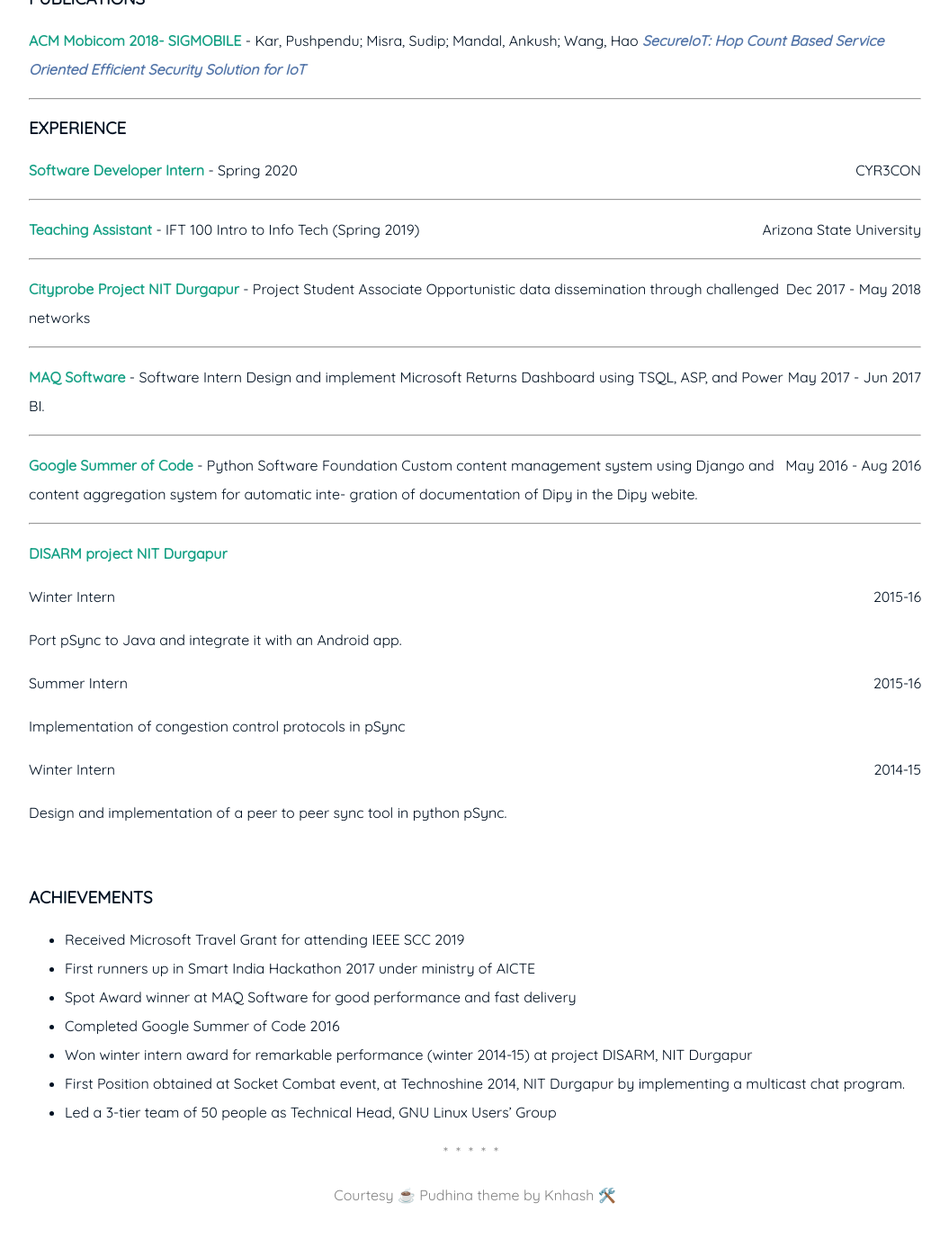
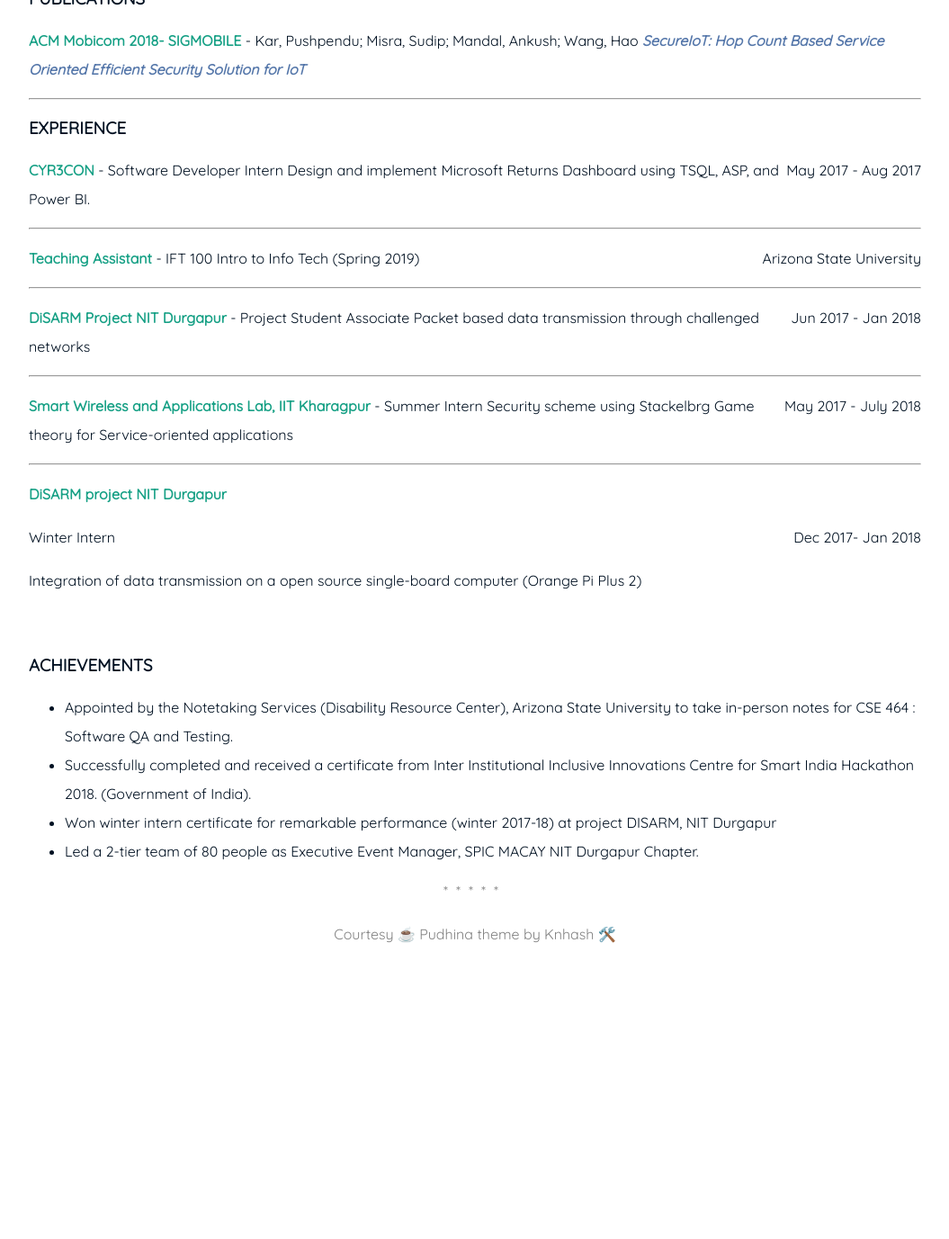
Before and after one commit to Ankush1529/Ankush1529.github.io, a Jekyll site: the page built from index.md, in a window 1280 px wide and 1400 px high, scrolled down 1292 px. Shown: the top 1377 px of the window at 90% size, without its empty margins (112-1167 px from the left). Built offline with Jekyll 4.4.1, drawn with Linux system fonts in a browser that asks for light colours; after the commit the page ends 2402 px from its top, so only the background shows below that.

Commit message:
changed index.md

```diff
--- a/index.md
+++ b/index.md
@@ -10,7 +10,7 @@ sitemap:
 
 <div id="describe-text">
     <p>My current areas of interest are software development, cyber security, computer networks.</p>
-	<p><strong><a target="_blank" href="https://scholar.google.co.in/citations?user=5kBZSVkAAAAJ&hl=en">Google Scholar</a>|<a target="_blank" href="https://github.com/ghoshbishakh">GitHub</a></strong></p>
+	<p><strong><a target="_blank" href="https://scholar.google.co.in/citations?user=5kBZSVkAAAAJ&hl=en">Google Scholar</a>|<a target="_blank" href="https://github.com/Ankush1529">GitHub</a></strong></p>
 </div>
 
 <span style="float: right; "><a href="{{ '/assets/resume.pdf' | prepend: site.baseurl }}"><strong>> Download as PDF</strong></a> </span>
@@ -55,42 +55,27 @@ Ramkrishna Mission Vidyalaya, Narendrapur <span style="float: right; ">90%</span
 
 ### EXPERIENCE
 
-**Software Developer Intern** -  <span style="float: right; ">CYR3CON</span>
-Spring 2020
+**CYR3CON** - Software Developer Intern <span style="float: right; ">May 2017 - Aug 2017</span>
+Design and implement Microsoft Returns Dashboard using TSQL, ASP, and Power BI.
 <hr>
 
 **Teaching Assistant** -  <span style="float: right; ">Arizona State University</span>
 IFT 100 Intro to Info Tech (Spring 2019)
 <hr>
 
-**Cityprobe Project NIT Durgapur** - Project Student Associate <span style="float: right; ">Dec 2017 - May 2018</span>
-Opportunistic data dissemination through challenged networks
+**DiSARM Project NIT Durgapur** - Project Student Associate <span style="float: right; ">Jun 2017 - Jan 2018</span>
+Packet based data transmission through challenged networks
 <hr>
 
-**MAQ Software** - Software Intern <span style="float: right; ">May 2017 - Jun 2017</span>
-Design and implement Microsoft Returns Dashboard using TSQL, ASP, and Power BI.
+**Smart Wireless and Applications Lab, IIT Kharagpur** - Summer Intern <span style="float: right; ">May 2017 - July 2018</span>
+Security scheme using Stackelbrg Game theory for Service-oriented applications
 <hr>
 
-**Google Summer of Code** - Python Software Foundation <span style="float: right; ">May 2016 - Aug 2016</span>
-Custom content management system using Django and content aggregation system for automatic inte-
-gration of documentation of Dipy in the Dipy webite.
-<hr>
+**DiSARM project NIT Durgapur**
 
-**DISARM project NIT Durgapur**
+Winter Intern <span style="float: right; ">Dec 2017- Jan 2018</span>
 
-Winter Intern <span style="float: right; ">2015-16</span>
-
-Port pSync to Java and integrate it with an Android app.
-
-
-Summer Intern <span style="float: right; ">2015-16</span>
-
-Implementation of congestion control protocols in pSync
-
-
-Winter Intern <span style="float: right; ">2014-15</span>
-
-Design and implementation of a peer to peer sync tool in python pSync.
+Integration of data transmission on a open source single-board computer (Orange Pi Plus 2)
 
 <br>
 
@@ -107,10 +92,7 @@ Pellentesque euismod odio nec mollis rutrum. Nulla facilisi. In hac habitasse pl
 
 ### ACHIEVEMENTS
 
-- Received Microsoft Travel Grant for attending IEEE SCC 2019
-- First runners up in Smart India Hackathon 2017 under ministry of AICTE
-- Spot Award winner at MAQ Software for good performance and fast delivery
-- Completed Google Summer of Code 2016
-- Won winter intern award for remarkable performance (winter 2014-15) at project DISARM, NIT Durgapur
-- First Position obtained at Socket Combat event, at Technoshine 2014, NIT Durgapur by implementing a multicast chat program.
-- Led a 3-tier team of 50 people as Technical Head, GNU Linux Users’ Group
+- Appointed by the Notetaking Services (Disability Resource Center), Arizona State University to take in-person notes for CSE 464 : Software QA and Testing.
+- Successfully completed and received a certificate from Inter Institutional Inclusive Innovations Centre for Smart India Hackathon 2018. (Government of India).
+- Won winter intern certificate for remarkable performance (winter 2017-18) at project DISARM, NIT Durgapur
+- Led a 2-tier team of 80 people as Executive Event Manager, SPIC MACAY NIT Durgapur Chapter.
```
